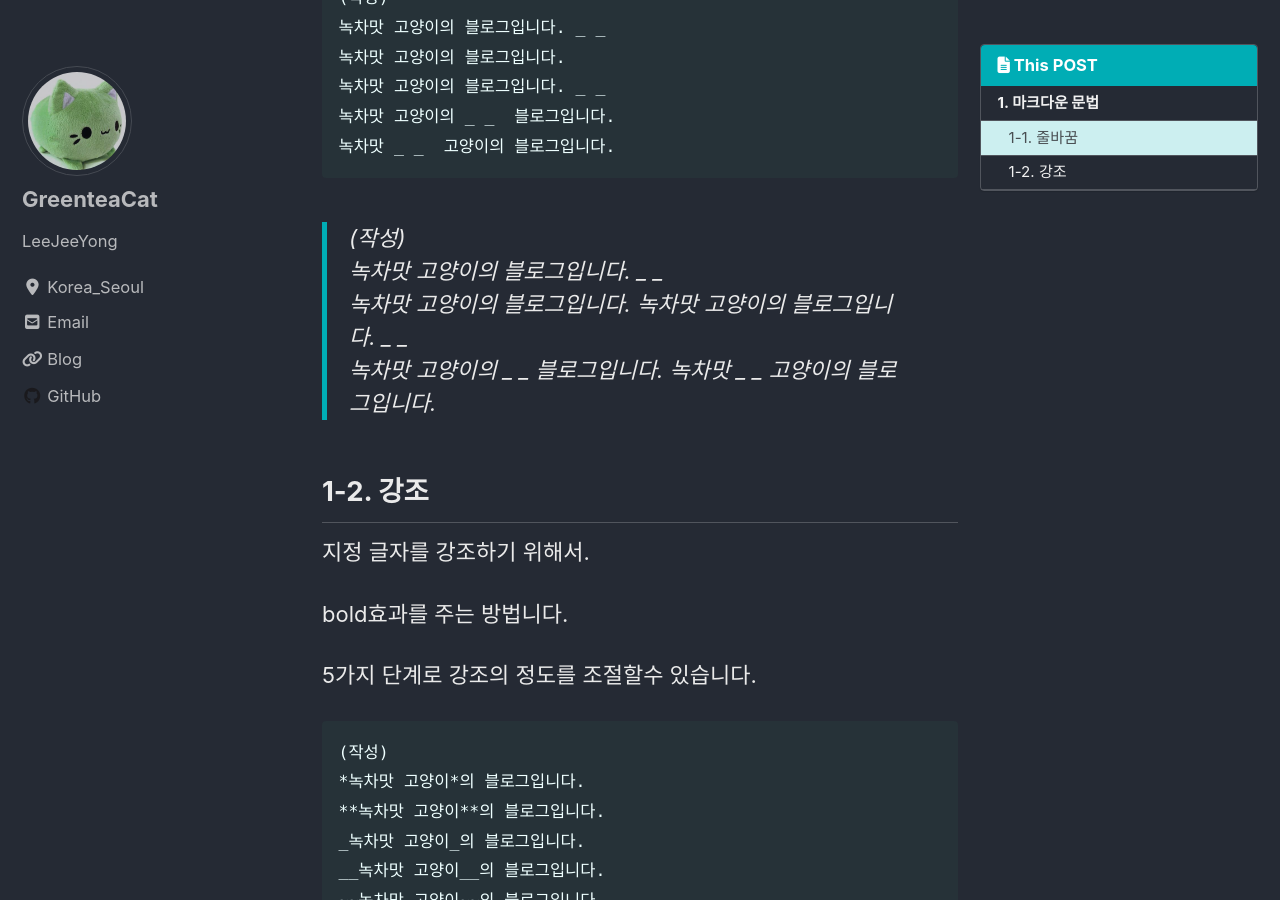
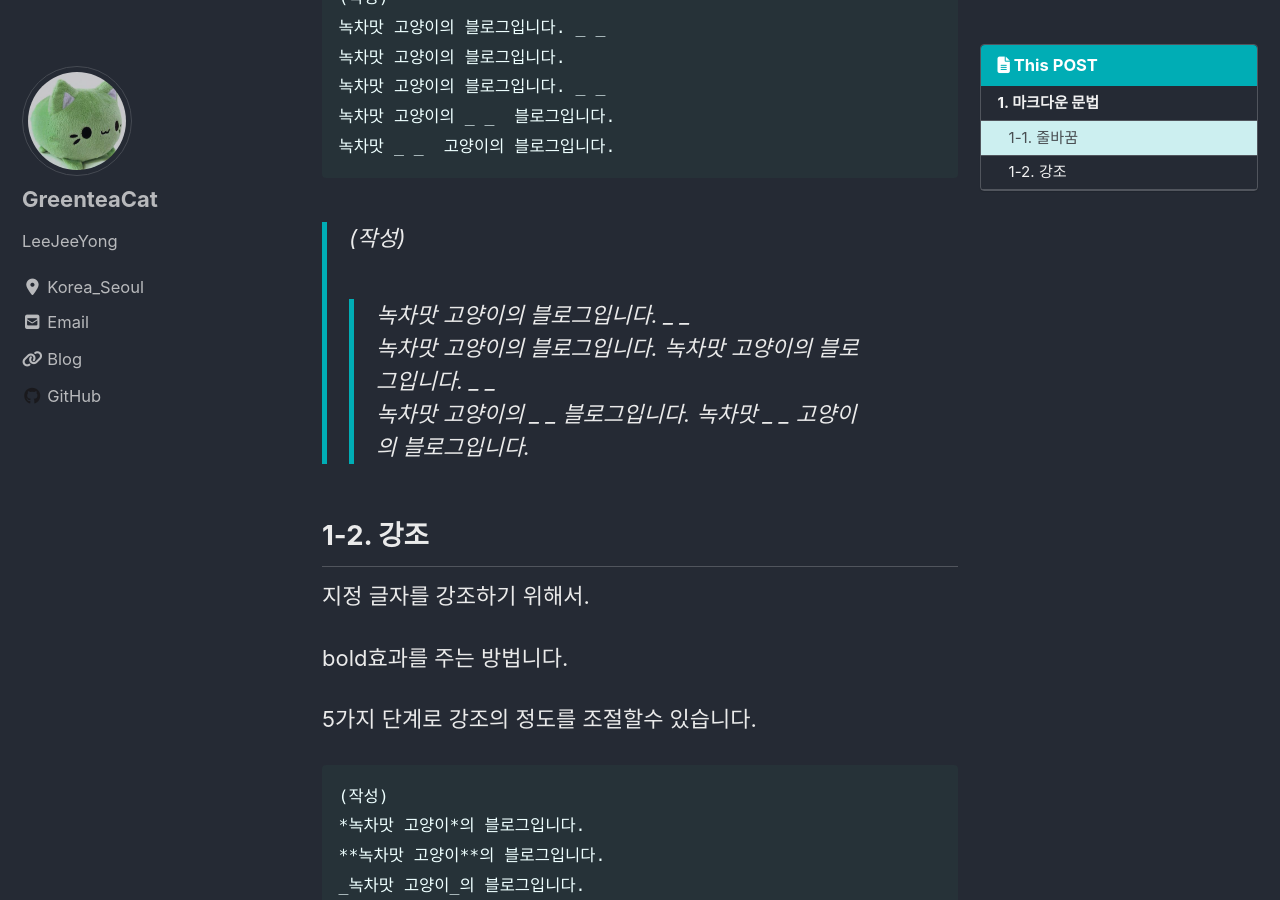
Before and after one commit to Leejeeyong/leejeeyong.github.io, a Jekyll site: the page built from _posts/2019-11-21-markdown-documents.md, in a window 1280 px wide and 900 px high, scrolled down 594 px. Built offline with Jekyll 4.4.1, drawn with Linux system fonts in a browser that asks for light colours; cached includes are drawn as plain includes; nearby versions of some CDN libraries; comment, search, counter and statistics services are not loaded.

````diff
--- a/_posts/2019-11-21-markdown-documents.md
+++ b/_posts/2019-11-21-markdown-documents.md
@@ -36,11 +36,12 @@ last_modified_at: 2019-11-21T08:06:00-05:00
 ```
 
 > (작성)
-> 녹차맛 고양이의 블로그입니다. _ _
-> 녹차맛 고양이의 블로그입니다.
-> 녹차맛 고양이의 블로그입니다. _ _
-> 녹차맛 고양이의 _ _  블로그입니다.
-> 녹차맛 _ _  고양이의 블로그입니다.
+>
+> > 녹차맛 고양이의 블로그입니다. _ _
+> > 녹차맛 고양이의 블로그입니다.
+> > 녹차맛 고양이의 블로그입니다. _ _
+> > 녹차맛 고양이의 _ _  블로그입니다.
+> > 녹차맛 _ _  고양이의 블로그입니다.
 
 
 
@@ -63,11 +64,11 @@ __녹차맛 고양이__의 블로그입니다.
 
 > (결과)
 >
-> *녹차맛 고양이*의 블로그입니다.
-> **녹차맛 고양이**의 블로그입니다.
-> _녹차맛 고양이_의 블로그입니다.
-> __녹차맛 고양이__의 블로그입니다.
-> ~~녹차맛 고양이~~의 블로그입니다.
+> > *녹차맛 고양이*의 블로그입니다.
+> > **녹차맛 고양이**의 블로그입니다.
+> > _녹차맛 고양이_의 블로그입니다.
+> > __녹차맛 고양이__의 블로그입니다.
+> > ~~녹차맛 고양이~~의 블로그입니다.
 
 
 
````
